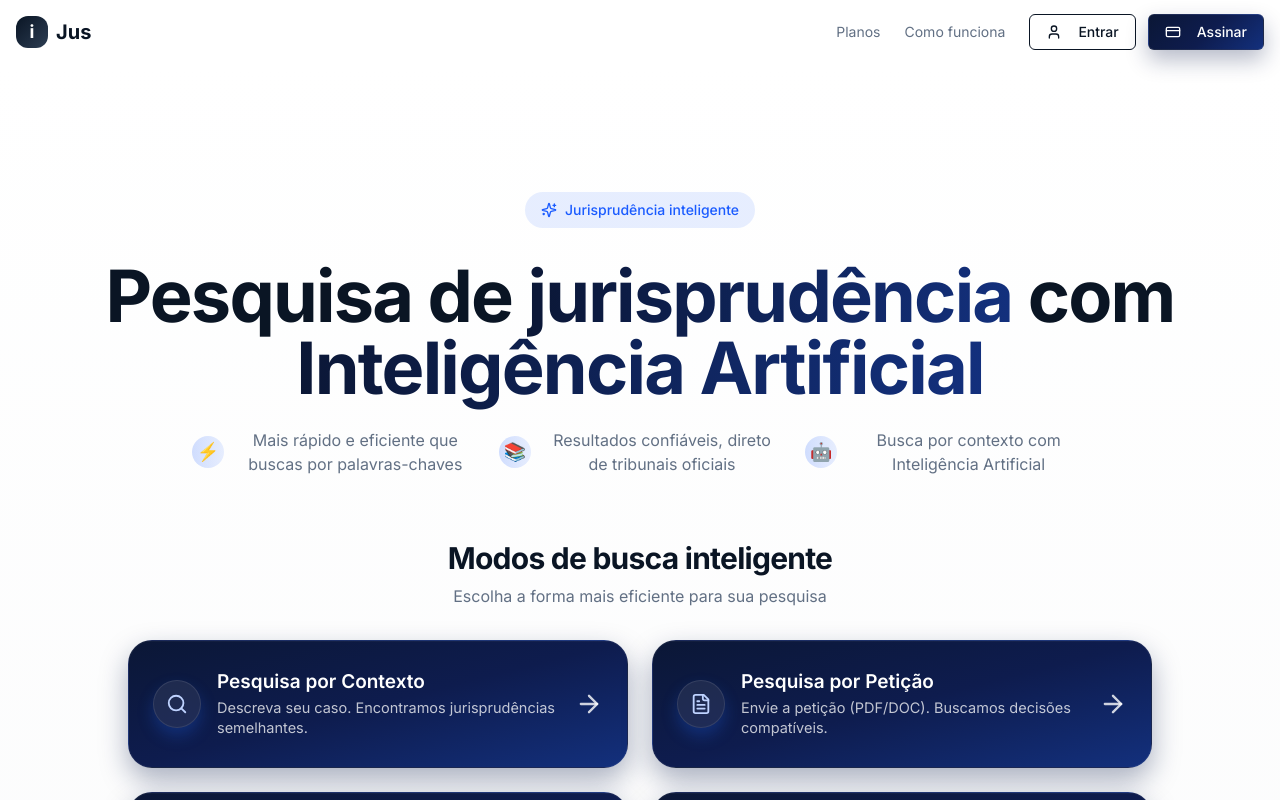
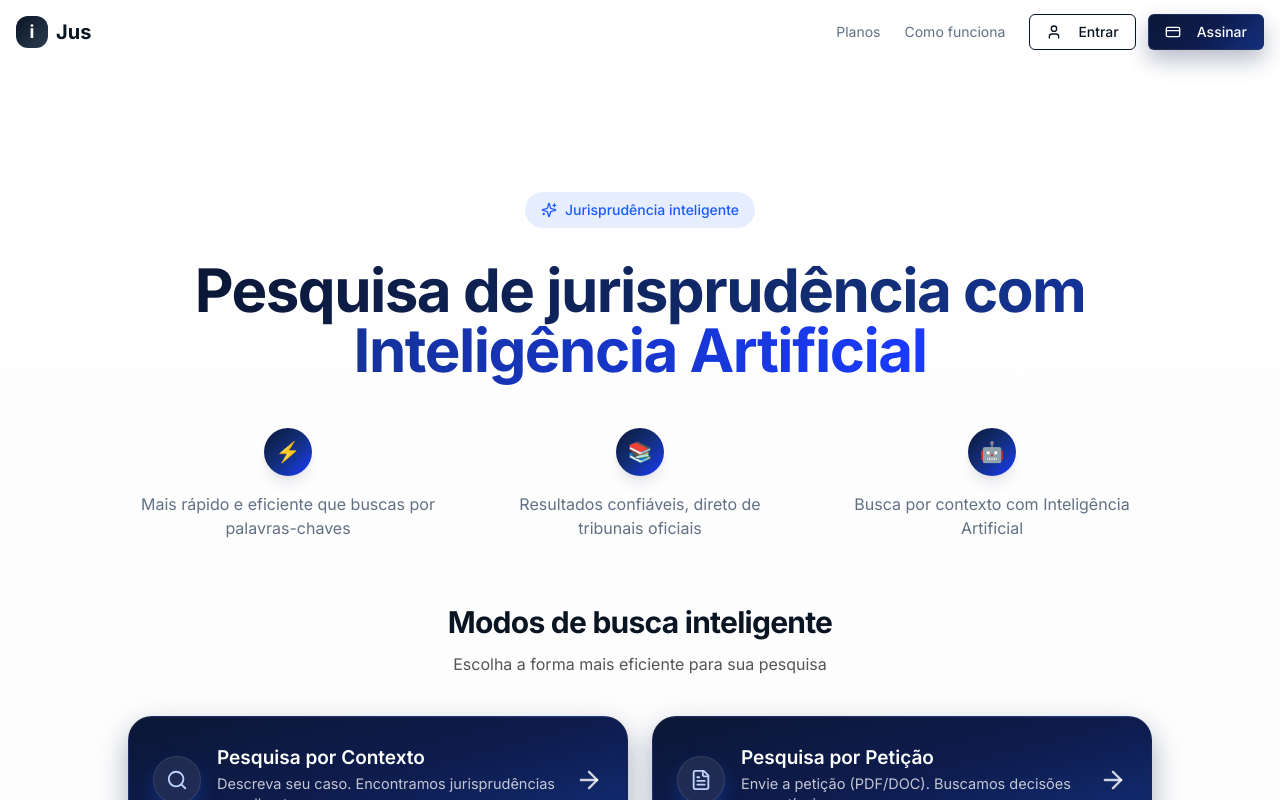
Before and after one commit to guilhermevilella-hub/juris-fluent-search, a React (Vite) app: page / in a window 1280 px wide. Shown: the top 800 px of the page. Built offline with nearby package versions, Linux system fonts and the light colour scheme; the HTML template or start-up script is replaced by a standard one.

Commit message:
Refine hero bullets and title

```diff
--- a/src/pages/Home.tsx
+++ b/src/pages/Home.tsx
@@ -74,42 +74,37 @@ const Home = () => {
           </div>
 
           {/* Main Heading */}
-          <h1 className="text-4xl md:text-6xl lg:text-7xl font-bold text-primary mb-6 leading-tight animate-slide-up">
-            Pesquisa de{' '}
-            <span className="bg-gradient-to-r from-[#0B1736] to-[#13307D] bg-clip-text text-transparent">
-              jurisprudência
-            </span>
-            {' '}com{' '}
-            <span className="bg-gradient-to-r from-[#0B1736] to-[#13307D] bg-clip-text text-transparent">
-              Inteligência Artificial
+          <h1 className="text-4xl md:text-5xl lg:text-6xl font-bold mb-12 leading-[1.3] animate-slide-up">
+            <span className="bg-gradient-to-r from-[#0B1736] via-[#13307D] to-[#1A3AFF] bg-clip-text text-transparent">
+              Pesquisa de jurisprudência com Inteligência Artificial
             </span>
           </h1>
 
           {/* Bullet Points */}
-          <div className="grid grid-cols-1 md:grid-cols-3 gap-6 max-w-4xl mx-auto mb-16">
-            <div className="flex items-center justify-center md:justify-start space-x-3 animate-fade-in">
-              <div className="flex-shrink-0 w-8 h-8 bg-gradient-to-r from-accent-blue/20 to-accent-blue/10 rounded-full flex items-center justify-center">
-                <span className="text-lg">⚡</span>
+          <div className="grid grid-cols-1 md:grid-cols-3 gap-8 max-w-5xl mx-auto mb-16">
+            <div className="flex flex-col items-center text-center space-y-4 animate-fade-in">
+              <div className="w-12 h-12 bg-gradient-to-br from-[#0B1736] via-[#13307D] to-[#1A3AFF] rounded-full flex items-center justify-center shadow-lg">
+                <span className="text-xl text-[#BFD3FF]">⚡</span>
               </div>
-              <span className="text-muted-foreground text-sm md:text-base">
+              <span className="text-muted-foreground text-sm md:text-base px-3">
                 Mais rápido e eficiente que buscas por palavras-chaves
               </span>
             </div>
 
-            <div className="flex items-center justify-center md:justify-start space-x-3 animate-fade-in" style={{animationDelay: '100ms'}}>
-              <div className="flex-shrink-0 w-8 h-8 bg-gradient-to-r from-accent-blue/20 to-accent-blue/10 rounded-full flex items-center justify-center">
-                <span className="text-lg">📚</span>
+            <div className="flex flex-col items-center text-center space-y-4 animate-fade-in" style={{animationDelay: '100ms'}}>
+              <div className="w-12 h-12 bg-gradient-to-br from-[#0B1736] via-[#13307D] to-[#1A3AFF] rounded-full flex items-center justify-center shadow-lg">
+                <span className="text-xl text-[#BFD3FF]">📚</span>
               </div>
-              <span className="text-muted-foreground text-sm md:text-base">
+              <span className="text-muted-foreground text-sm md:text-base px-3">
                 Resultados confiáveis, direto de tribunais oficiais
               </span>
             </div>
 
-            <div className="flex items-center justify-center md:justify-start space-x-3 animate-fade-in" style={{animationDelay: '200ms'}}>
-              <div className="flex-shrink-0 w-8 h-8 bg-gradient-to-r from-accent-blue/20 to-accent-blue/10 rounded-full flex items-center justify-center">
-                <span className="text-lg">🤖</span>
+            <div className="flex flex-col items-center text-center space-y-4 animate-fade-in" style={{animationDelay: '200ms'}}>
+              <div className="w-12 h-12 bg-gradient-to-br from-[#0B1736] via-[#13307D] to-[#1A3AFF] rounded-full flex items-center justify-center shadow-lg">
+                <span className="text-xl text-[#BFD3FF]">🤖</span>
               </div>
-              <span className="text-muted-foreground text-sm md:text-base">
+              <span className="text-muted-foreground text-sm md:text-base px-3">
                 Busca por contexto com Inteligência Artificial
               </span>
             </div>
@@ -117,11 +112,11 @@ const Home = () => {
 
           {/* Search Modes Section */}
           <div className="max-w-5xl mx-auto mb-16">
-            <div className="text-center mb-8">
-              <h2 className="text-2xl md:text-3xl font-bold text-primary mb-2">
+            <div className="text-center mb-10">
+              <h2 className="text-2xl md:text-3xl font-bold text-primary mb-3">
                 Modos de busca inteligente
               </h2>
-              <p className="text-muted-foreground">
+              <p className="text-[#555555] leading-[1.5] mb-10">
                 Escolha a forma mais eficiente para sua pesquisa
               </p>
             </div>
```
